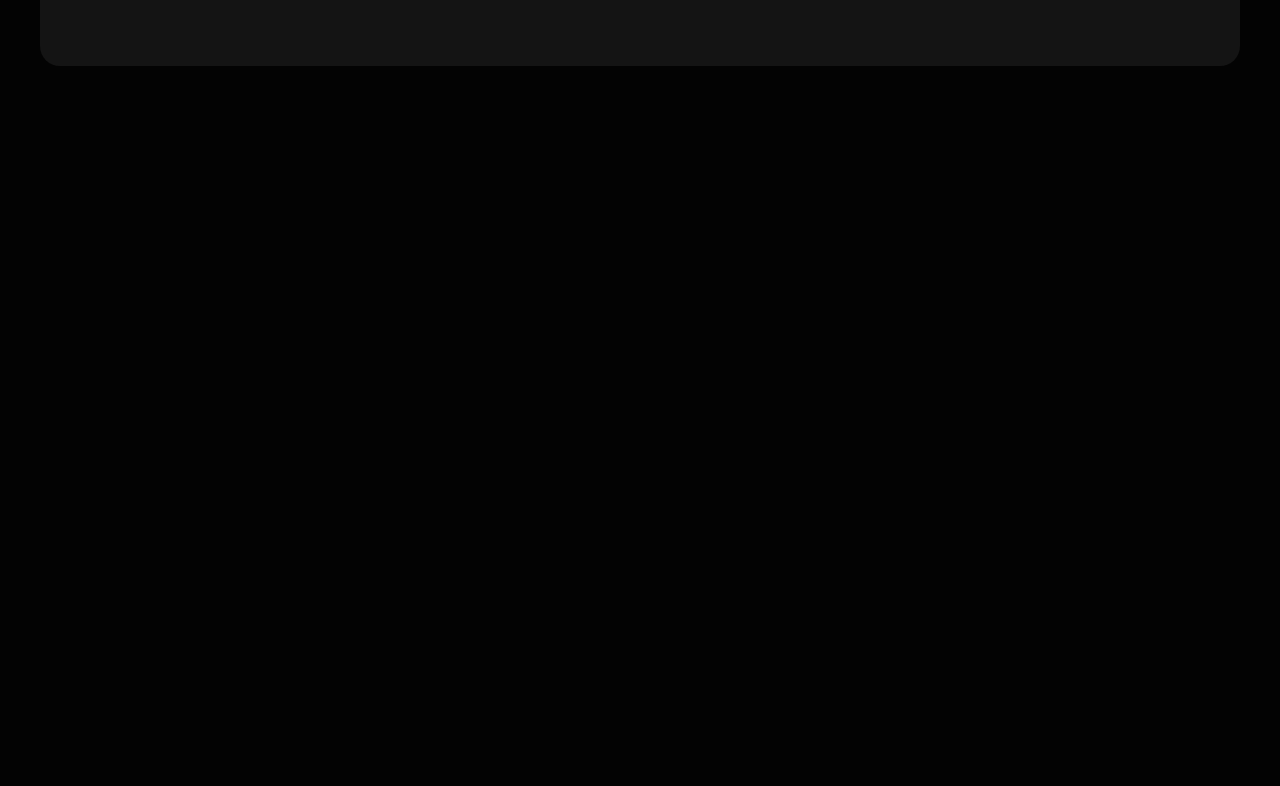
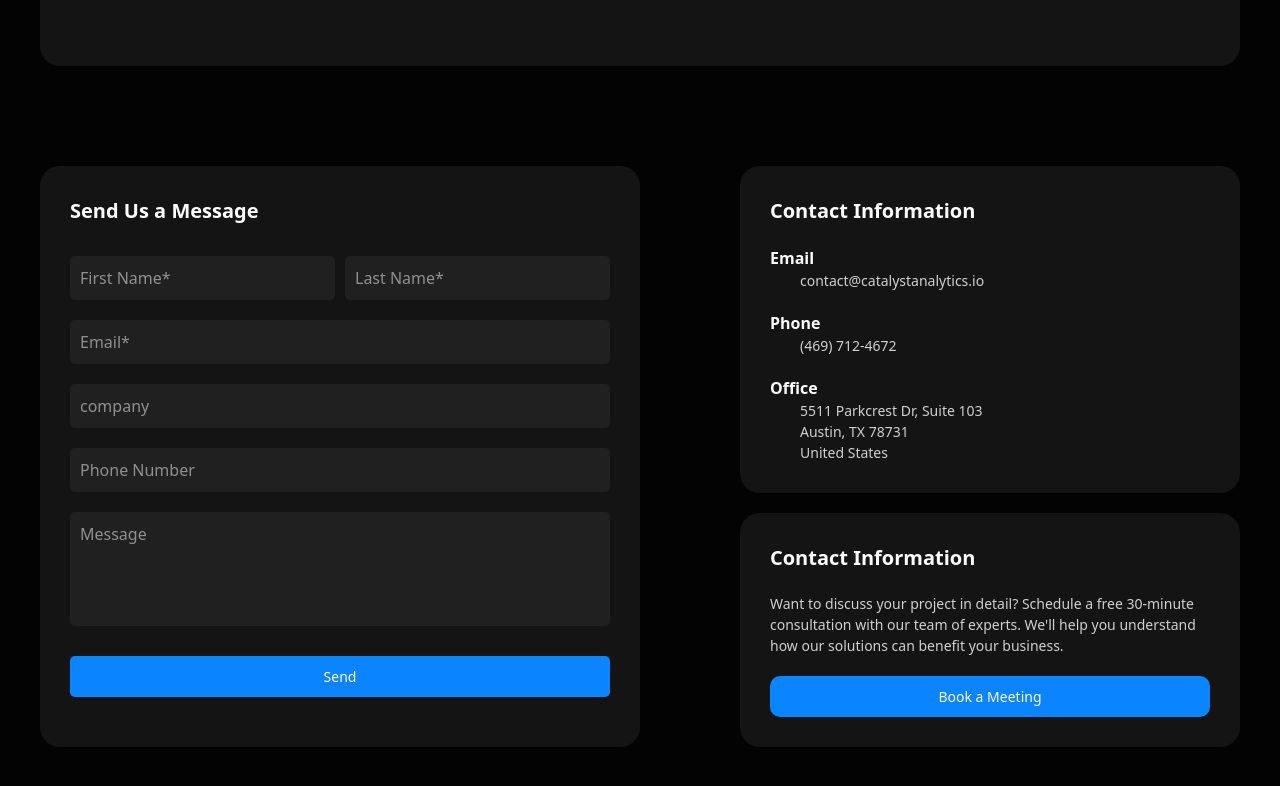
Before and after one commit to maga76/ezamweeek3, a website: page src/page5.html in a window 1280 px wide. Shown: the part 496-1282 px from the top of the page. Before the commit the page ends 800 px from the top, so only its background shows below. Drawn offline with Linux system fonts and the light colour scheme.

Commit message:
section2 p5

```diff
--- a/src/page5.html
+++ b/src/page5.html
@@ -1,12 +1,12 @@
-<!DOCTYPE html>
+<!doctype html>
 <html lang="en">
-<head>
-    <meta charset="UTF-8">
-    <meta name="viewport" content="width=device-width, initial-scale=1.0">
+  <head>
+    <meta charset="UTF-8" />
+    <meta name="viewport" content="width=device-width, initial-scale=1.0" />
     <title>Document</title>
-    <link rel="stylesheet" href="./output.css">
-</head>
-<body class="bg-[#030303] text-[white]">
+    <link rel="stylesheet" href="./output.css" />
+  </head>
+  <body class="bg-[#030303] text-[white]">
     <header class="max-w-[1200px] m-auto">
       <div class="flex justify-between items-center p-[28px]">
         <img src="./image/Logo.png" alt="" />
@@ -26,20 +26,109 @@
       </div>
     </header>
     <main>
-        <section
+      <section
         class="flex flex-col lg:flex-row justify-between max-w-300 m-auto bg-[#141414] rounded-[20px] lg:mt-[75px]"
       >
         <aside
           class="flex items-start flex-col self-center p-[25px] gap-[40px]"
         >
-          <h1 class="text-[36px] font-semibold">
-            Build the Future with Us
-          </h1>
+          <h1 class="text-[36px] font-semibold">Build the Future with Us</h1>
           <p class="text-[16px]">
-            We’re a team of builders, thinkers, and explorers using AI, machine learning, and blockchain to solve meaningful problems.</p>
+            We’re a team of builders, thinkers, and explorers using AI, machine
+            learning, and blockchain to solve meaningful problems.
+          </p>
         </aside>
         <img src="./image/calogo1 2 (1).png" class="hidden lg:inline" alt="" />
       </section>
+      <section
+        class="max-w-300 m-auto flex flex-col gap-[30px] lg:flex-row lg:justify-between p-[50px_20px] lg:p-[100px_0]"
+      >
+        <div
+          class="flex flex-col gap-[30px] bg-[#141414] lg:w-[600px] rounded-[20px] p-[30px] items-start"
+        >
+          <h1 class="font-semibold text-[20px]">Send Us a Message</h1>
+          <form class="flex flex-col gap-[20px] w-full">
+            <div class="flex gap-[10px]">
+              <input
+                class="outline-none bg-[#202020] w-full py-[10px] pl-[10px] rounded-[5px]"
+                type="text"
+                placeholder="First Name*"
+              />
+              <input
+                class="outline-none bg-[#202020] w-full py-[10px] pl-[10px] rounded-[5px]"
+                type="text"
+                placeholder="Last Name*"
+              />
+            </div>
+            <input
+              class="outline-none bg-[#202020] w-full py-[10px] pl-[10px] rounded-[5px]"
+              type="email"
+              placeholder="Email*"
+            />
+            <input
+              class="outline-none bg-[#202020] w-full py-[10px] pl-[10px] rounded-[5px]"
+              type="text"
+              placeholder="company"
+            />
+            <input
+              class="outline-none bg-[#202020] w-full py-[10px] pl-[10px] rounded-[5px]"
+              type="tel"
+              placeholder="Phone Number"
+            />
+            <input
+              class="outline-none bg-[#202020] w-full py-[10px] pl-[10px] rounded-[5px] pb-[80px]"
+              type="text"
+              placeholder="Message"
+            />
+          </form>
+          <button
+            class="text-[14px] bg-[#0A84FF] w-full py-[10px] rounded-[5px]"
+          >
+            Send
+          </button>
+        </div>
+        <div class="flex flex-col gap-[20px]">
+          <div
+            class="flex flex-col gap-[20px] lg:w-[500px] bg-[#141414] rounded-[20px] p-[30px]"
+          >
+            <h1 class="font-semibold text-[20px]">Contact Information</h1>
+            <div class="flex flex-col">
+              <p class="font-semibold flex gap-[10px] items-center">Email</p>
+              <p class="text-[14px] text-[#D0D0D0] pl-[30px]">
+                contact@catalystanalytics.io
+              </p>
+            </div>
+            <div class="flex flex-col">
+              <p class="font-semibold flex gap-[10px] items-center">Phone</p>
+              <p class="text-[14px] text-[#D0D0D0] pl-[30px]">(469) 712-4672</p>
+            </div>
+            <div class="flex flex-col">
+              <p class="font-semibold flex gap-[10px] items-center">Office</p>
+              <p class="text-[14px] text-[#D0D0D0] pl-[30px]">
+                5511 Parkcrest Dr, Suite 103 <br />
+                Austin, TX 78731 <br />
+                United States
+              </p>
+            </div>
+          </div>
+
+          <div
+            class="flex flex-col gap-[20px] lg:w-[500px] bg-[#141414] rounded-[20px] p-[30px]"
+          >
+            <h1 class="font-semibold text-[20px]">Contact Information</h1>
+            <p class="text-[14px] text-[#D0D0D0]">
+              Want to discuss your project in detail? Schedule a free 30-minute
+              consultation with our team of experts. We'll help you understand
+              how our solutions can benefit your business.
+            </p>
+            <button
+              class="text-[14px] bg-[#0A84FF] w-full py-[10px] rounded-[10px]"
+            >
+              Book a Meeting
+            </button>
+          </div>
+        </div>
+      </section>
     </main>
-</body>
+  </body>
 </html>
```
Also changed, not shown: src/output.css.
